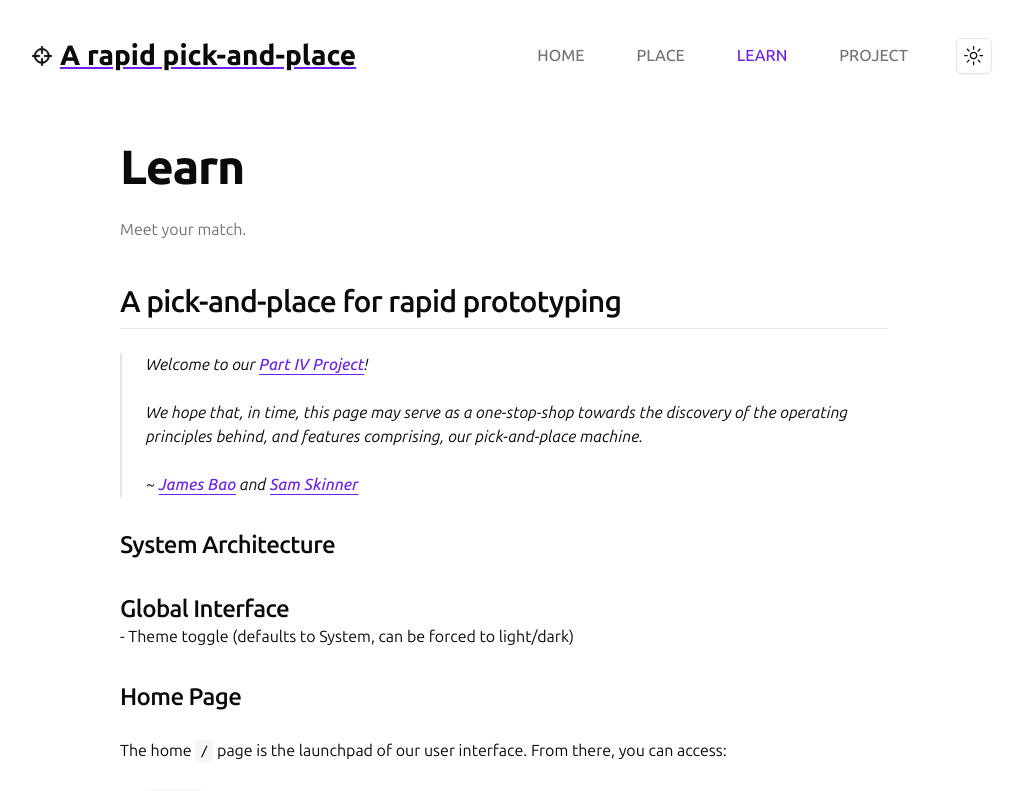
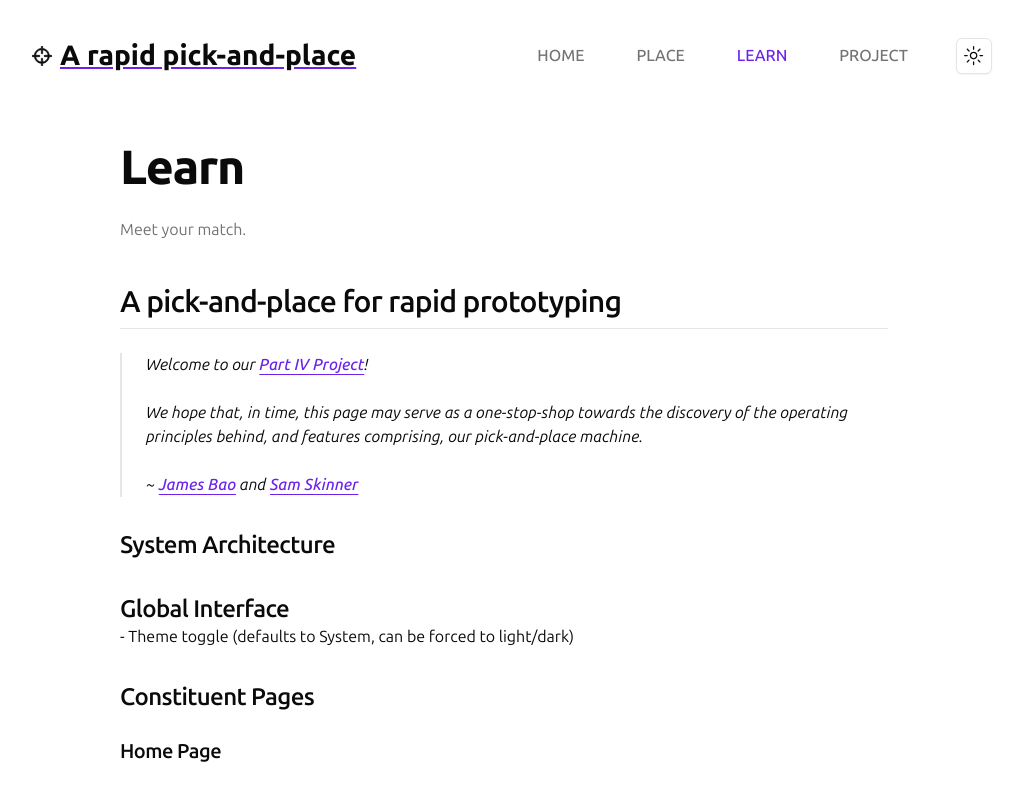
Before and after one commit to p4p-83/interface, a Next.js app in the folder client/: page /learn in a window 1280 px wide. Shown: the top 791 px of the page, without its empty margins (136-1159 px from the left). Built offline with nearby package versions, Linux system fonts and the light colour scheme.

Commit message:
refactor: :art: break learn page into subcomponents

```diff
--- a/client/src/app/learn/page.tsx
+++ b/client/src/app/learn/page.tsx
@@ -7,6 +7,7 @@ import { PageHeading } from '@/components/PageHeading'
 import {
   TypographyH2,
   TypographyH3,
+  TypographyH4,
   TypographyP,
   TypographyBlockquote,
   TypographyInlineCode,
@@ -41,12 +42,56 @@ export default function Learn() {
             ~ <TypographyLink href={GLOBALS.EXTERAL_URLS.PERSON.JAMES}>James Bao</TypographyLink> and <TypographyLink href={GLOBALS.EXTERAL_URLS.PERSON.SAM}>Sam Skinner</TypographyLink>
           </TypographyBlockquote>
 
+          <SystemArchitecture />
+
+          <GlobalInterface />
+
+          <ConstituentPages />
+
+          <TypographyH2>{GLOBALS.PAGES.PLACE.description}</TypographyH2>
+          <TypographyBlockquote>
+            Mastered the manual?
+            Start <TypographyLink href={GLOBALS.PAGES.PLACE.path}>placing</TypographyLink>!
+          </TypographyBlockquote>
+        </div>
+
+      </div>
+
+    </LayoutMain>
+
+  )
+}
+
+function SystemArchitecture() {
+  return (
+    <>
       <TypographyH3>System Architecture</TypographyH3>
+    </>
+  )
+}
 
+function GlobalInterface() {
+  return (
+    <>
       <TypographyH3>Global Interface</TypographyH3>
       - Theme toggle (defaults to System, can be forced to light/dark)
+    </>
+  )
+}
 
-          <TypographyH3>{GLOBALS.PAGES.HOME.name} Page</TypographyH3>
+function ConstituentPages() {
+  return (
+    <>
+      <TypographyH3>Constituent Pages</TypographyH3>
+      <ConstituentHomePage />
+    </>
+  )
+}
+
+function ConstituentHomePage() {
+  return (
+    <>
+      <TypographyH4>{GLOBALS.PAGES.HOME.name} Page</TypographyH4>
       <TypographyP>
             The home <TypographyInlineCode>{GLOBALS.PAGES.HOME.path}</TypographyInlineCode> page is the launchpad of our user interface.
             From there, you can access:
@@ -94,17 +139,6 @@ export default function Learn() {
           <TypographyInlineCode>{GLOBALS.PAGES.LEARN.path}</TypographyInlineCode>: By pressing <TypographyInlineCode>Shift</TypographyInlineCode> + <TypographyInlineCode>L</TypographyInlineCode>
         </TypographyListItem>
       </TypographyList>
-
-          <TypographyH2>{GLOBALS.PAGES.PLACE.description}</TypographyH2>
-          <TypographyBlockquote>
-            Mastered the manual?
-            Start <TypographyLink href={GLOBALS.PAGES.PLACE.path}>placing</TypographyLink>!
-          </TypographyBlockquote>
-        </div>
-
-      </div>
-
-    </LayoutMain>
-
+    </>
   )
 }
```
Lines whose indentation alone changed are shown as unchanged.
